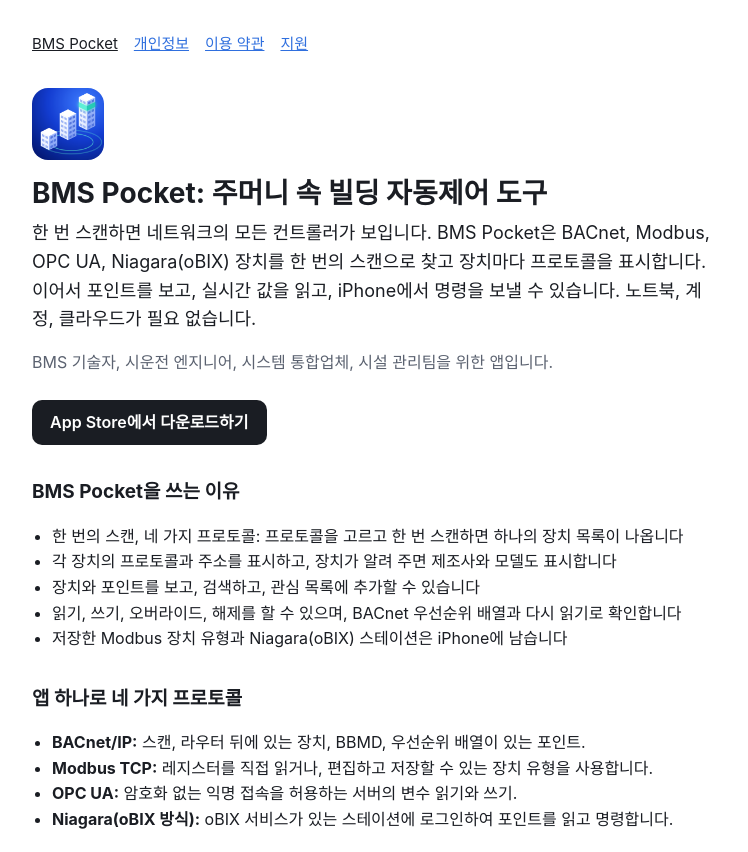
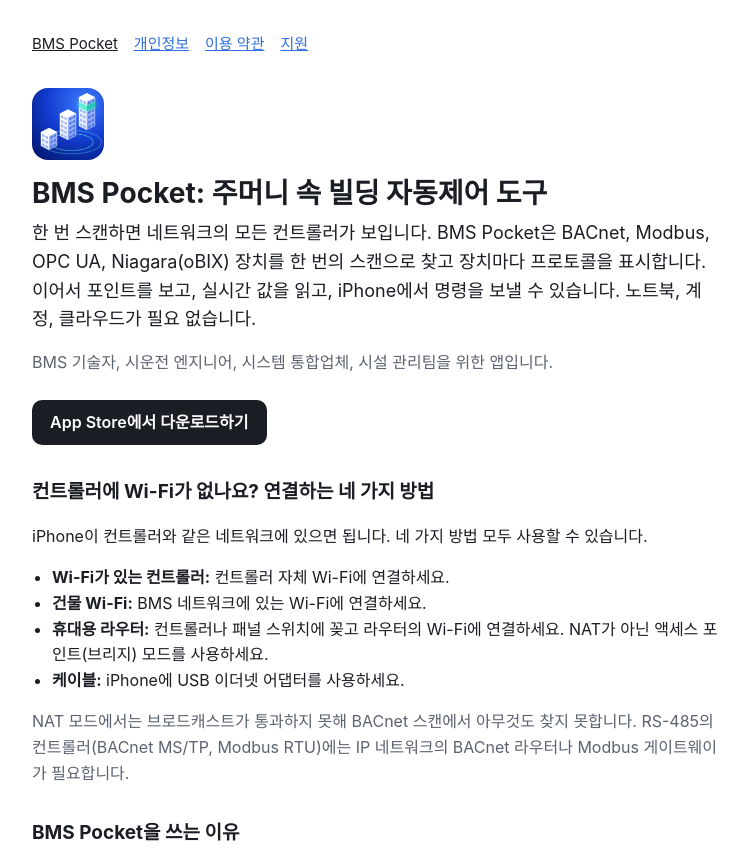
Before and after one commit to UmutKedik/bms-pocket, a plain HTML site: page ko/index.html in a window 1280 px wide. Shown: the top 852 px of the page, without its empty margins (264-1012 px from the left). Drawn offline with Linux system fonts and the light colour scheme.

Commit message:
Site ko: how to connect section

```diff
--- a/ko/index.html
+++ b/ko/index.html
@@ -38,6 +38,16 @@
 <p class="muted">BMS 기술자, 시운전 엔지니어, 시스템 통합업체, 시설 관리팀을 위한 앱입니다.</p>
 <p><a class="store" href="https://apps.apple.com/app/id6838406647">App Store에서 다운로드하기</a></p>
 </div>
+
+<h2 id="connect">컨트롤러에 Wi-Fi가 없나요? 연결하는 네 가지 방법</h2>
+<p>iPhone이 컨트롤러와 같은 네트워크에 있으면 됩니다. 네 가지 방법 모두 사용할 수 있습니다.</p>
+<ul>
+<li><strong>Wi-Fi가 있는 컨트롤러:</strong> 컨트롤러 자체 Wi-Fi에 연결하세요.</li>
+<li><strong>건물 Wi-Fi:</strong> BMS 네트워크에 있는 Wi-Fi에 연결하세요.</li>
+<li><strong>휴대용 라우터:</strong> 컨트롤러나 패널 스위치에 꽂고 라우터의 Wi-Fi에 연결하세요. NAT가 아닌 액세스 포인트(브리지) 모드를 사용하세요.</li>
+<li><strong>케이블:</strong> iPhone에 USB 이더넷 어댑터를 사용하세요.</li>
+</ul>
+<p class="muted">NAT 모드에서는 브로드캐스트가 통과하지 못해 BACnet 스캔에서 아무것도 찾지 못합니다. RS-485의 컨트롤러(BACnet MS/TP, Modbus RTU)에는 IP 네트워크의 BACnet 라우터나 Modbus 게이트웨이가 필요합니다.</p>
 
 <h2>BMS Pocket을 쓰는 이유</h2>
 <ul>
```
